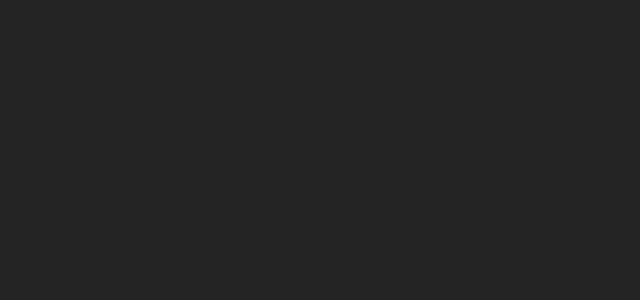
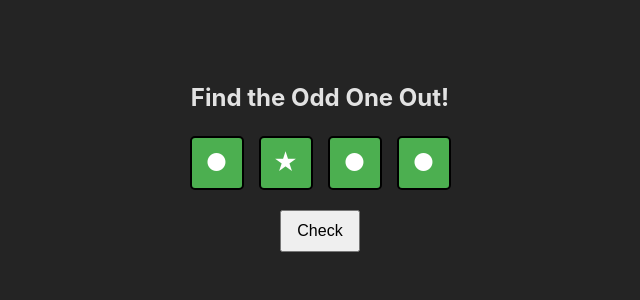
Before and after one commit to ConcernedMotley/CMPT496-Dyslexia-App, a React (Vite) app: page /CMPT496-Dyslexia-App/OddActivity in a window 1280 px wide. Before the commit this address had no page. Shown: the top 300 px of the page, without its empty margins (320-960 px from the left). Built offline with nearby package versions, Linux system fonts and the light colour scheme.

Commit message:
odd one out
simple game pick the diff box

```diff
--- a/src/App.jsx
+++ b/src/App.jsx
@@ -5,9 +5,12 @@
 import { TouchBackend } from 'react-dnd-touch-backend';
 import { HTML5Backend } from 'react-dnd-html5-backend';
 import { BrowserRouter as Router, Route, Routes } from 'react-router-dom';
+
 import LandingPage from './components/LandingPage';
 import DragActivity from './components/DragActivity';
 import SoundActivity from './components/SoundActivity';
+import OddActivity from './components/OddActivity';
+
 
 // Detect if the device supports touch
 const isTouchDevice = 'ontouchstart' in window || navigator.maxTouchPoints > 0;
@@ -20,6 +23,7 @@
           <Route path="/" element={<LandingPage />} />
           <Route path="/DragActivity" element={<DragActivity />} />
           <Route path="/SoundActivity" element={<SoundActivity />} />
+          <Route path="/OddActivity" element={<OddActivity />} />
         </Routes>
       </Router>
     </DndProvider>
--- a/src/components/LandingPage.jsx
+++ b/src/components/LandingPage.jsx
@@ -13,6 +13,9 @@
       <Link to="/SoundActivity">
         <button className="landing-button">Go to Sound Activity Page</button>
       </Link>
+      <Link to="/OddActivity">
+        <button className="landing-button">Go to Odd one Out Activity Page</button>
+      </Link>
     </div>
   );
 }
--- /dev/null
+++ b/src/components/OddActivity.jsx
@@ -0,0 +1,48 @@
+// src/components/OddActivity.jsx
+import React, { useState, useEffect } from 'react';
+import '../styles/OddActivityStyle.css';
+
+function OddActivity() {
+    const [selectedBox, setSelectedBox] = useState(null); //tracks the box user selects, null at init
+    const [oddOneOutIndex, setOddOneOutIndex] = useState(null); //stores the index of the random "odd" box, init null
+
+   //function to start a new game
+  const generateNewGame = () => {
+    setOddOneOutIndex(Math.floor(Math.random() * 4));//generate a random number that index will be the "odd" box
+    setSelectedBox(null); //set selected box to null
+  };
+
+  //initialize the game
+  useEffect(() => {
+    generateNewGame();
+  }, []); //runs only once because of [] at the end
+    const checkAnswer = () => {
+      if (selectedBox === oddOneOutIndex) { //if selected index is the same as odd index then win restart
+        alert('Correct! You found the odd one out.');
+        generateNewGame();
+
+      } else {
+        alert('Try again!'); //else nothing happens
+      }
+    };
+
+    return (
+      <div className="odd-one-out-container">
+        <h2>Find the Odd One Out!</h2>
+        <div className="boxes">
+          {[0, 1, 2, 3].map((index) => (
+            <div
+              key={index}
+              className={`box ${selectedBox === index ? 'selected' : ''}`}
+              onClick={() => setSelectedBox(index)}
+            >
+              {index === oddOneOutIndex ? '★' : '●'} {/* The odd one looks different */}
+            </div>
+          ))}
+        </div>
+        <button onClick={checkAnswer}>Check</button>
+      </div>
+    );
+  }
+
+export default OddActivity;
--- /dev/null
+++ b/src/styles/OddActivityStyle.css
@@ -0,0 +1,32 @@
+.odd-one-out-container {
+    text-align: center;
+    padding: 20px;
+  }
+
+  .boxes {
+    display: flex;
+    justify-content: center;
+    gap: 15px;
+    margin: 20px 0;
+  }
+
+  .box {
+    width: 50px;
+    height: 50px;
+    display: flex;
+    align-items: center;
+    justify-content: center;
+    border: 2px solid black;
+    cursor: pointer;
+    font-size: 24px;
+  }
+
+  .selected {
+    background-color: lightblue;
+  }
+
+  button {
+    padding: 10px 15px;
+    font-size: 16px;
+    cursor: pointer;
+  }
```
